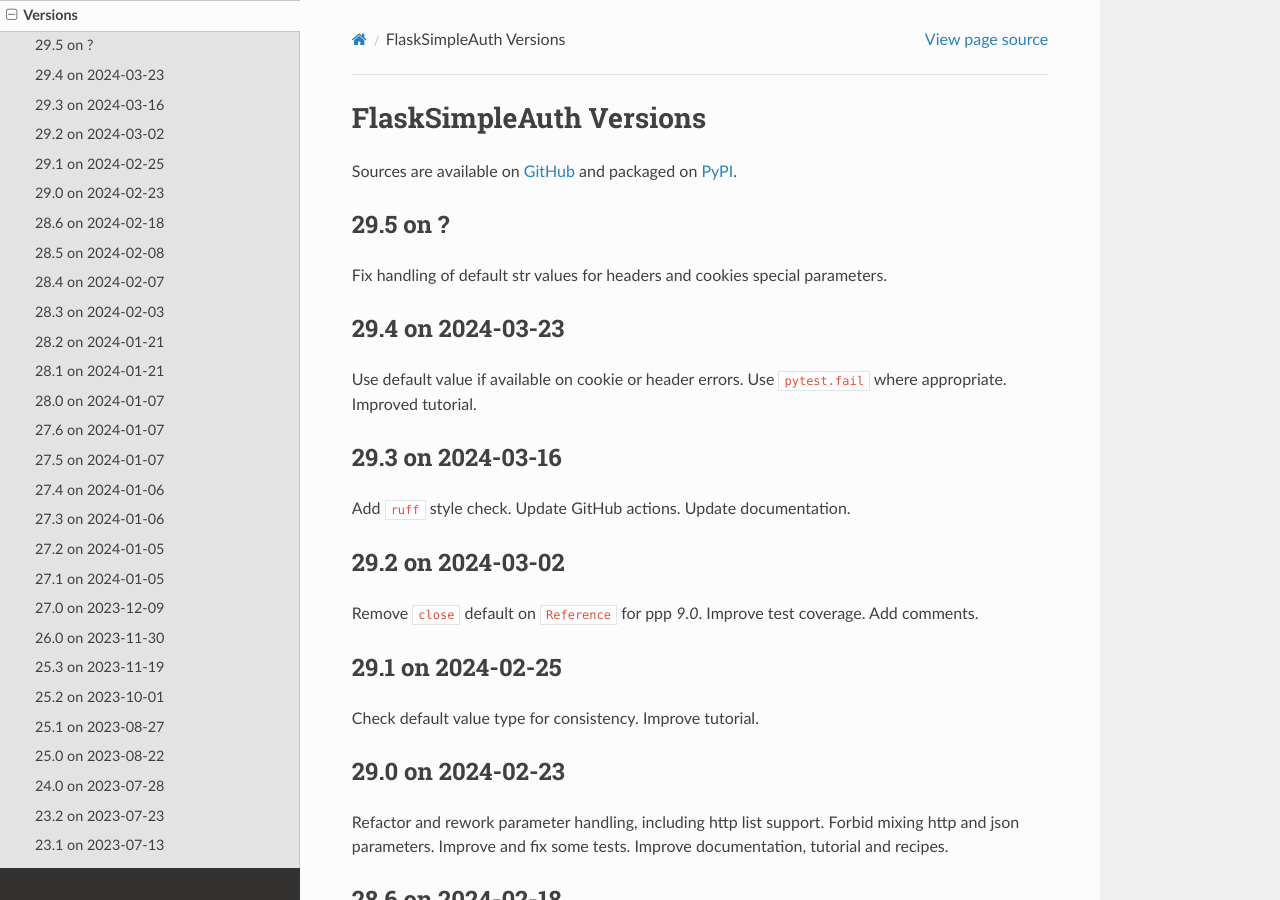
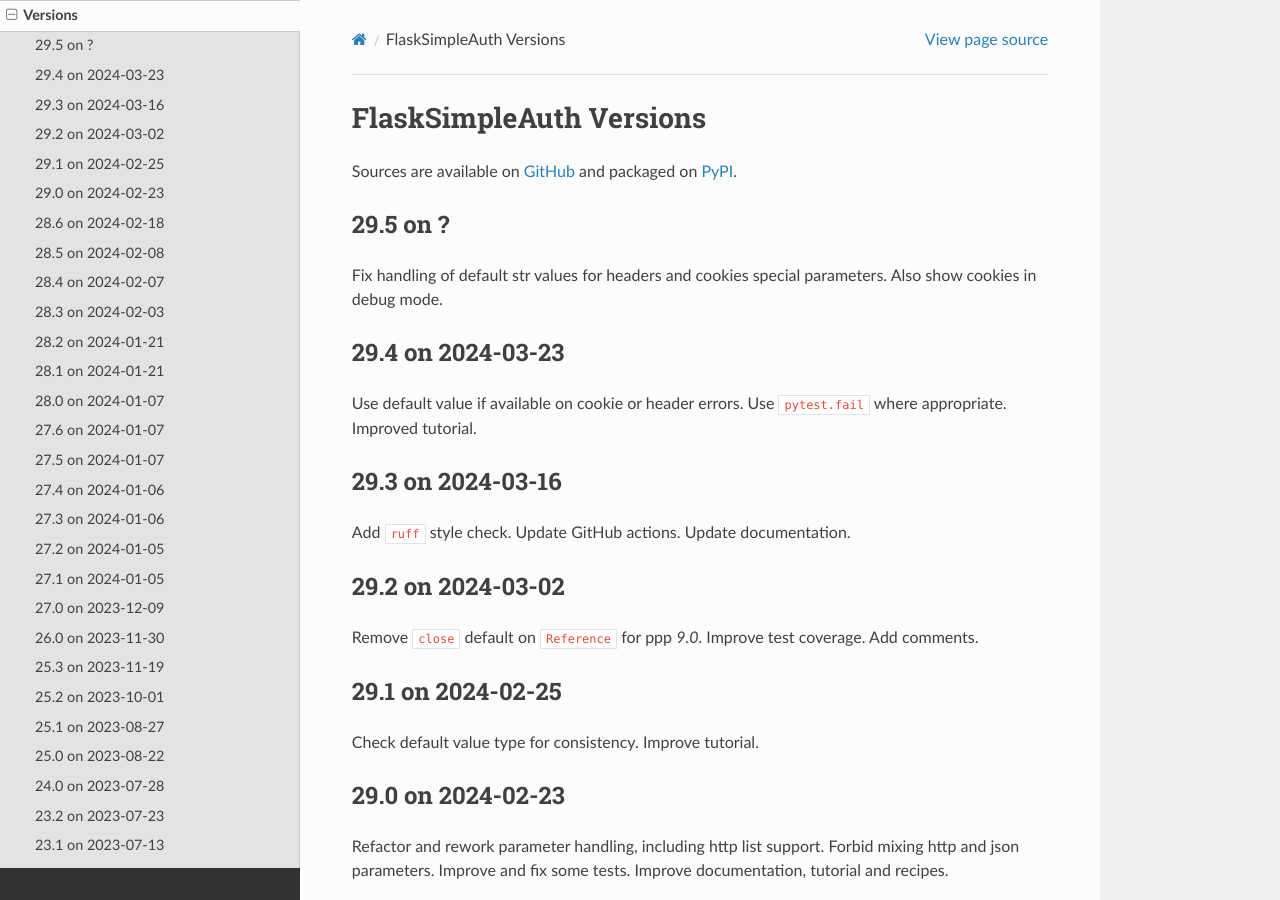
Before and after one commit to zx80/flask-simple-auth, a Sphinx documentation site: the page built from docs/VERSIONS.md, in a window 1280 px wide and 900 px high. Built offline with Sphinx 7.4.7 and the Read the Docs theme 2.0.0, drawn with Linux system fonts in a browser that asks for light colours; pages that are not in the unit, such as notebooks, are missing from menus.

Commit message:
more dones

```diff
--- a/docs/VERSIONS.md
+++ b/docs/VERSIONS.md
@@ -6,6 +6,7 @@
 ## 29.5 on ?
 
 Fix handling of default str values for headers and cookies special parameters.
+Also show cookies in debug mode.
 
 ## 29.4 on 2024-03-23
 
```
